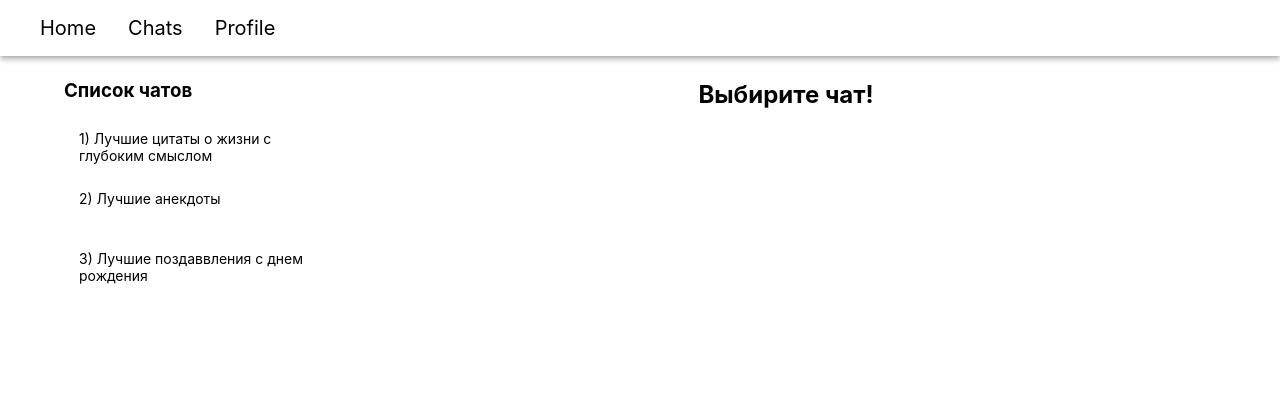
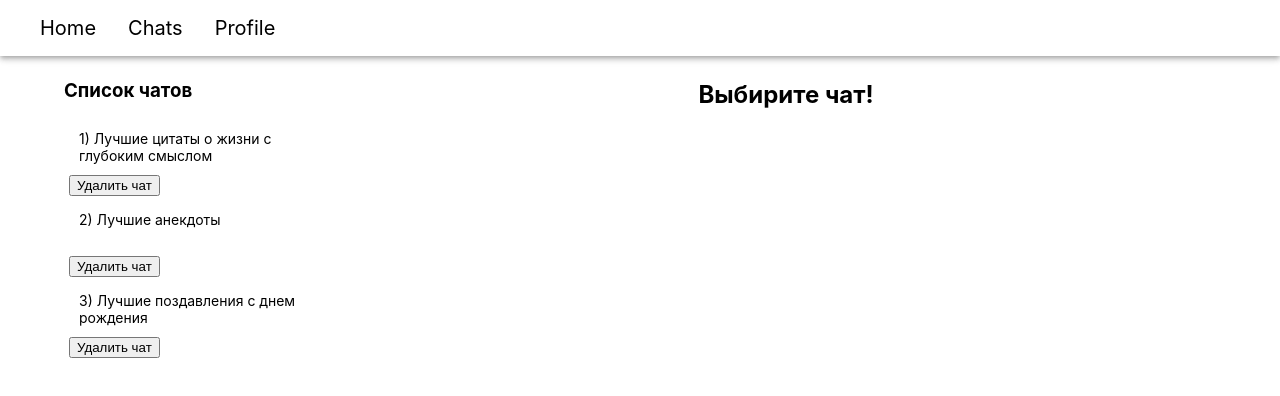
Before and after one commit to xIgor1982/react_geek_brains, a React (Create React App) app: page /chats in a window 1280 px wide. Shown: the top 396 px of the page. Built offline with nearby package versions, Linux system fonts and the light colour scheme.

Commit message:
Не пойму почему неправильно срабатывает кнопка удаления чата

```diff
--- a/src/App.css
+++ b/src/App.css
@@ -37,3 +37,12 @@ h1, h2 {
     width: 100%;
     height: 100%;
 }
+
+.btn-del-chat {
+    width: 100%;
+    margin-top: 5px;
+    margin-bottom: 5px;
+    padding: 5px;
+    border-radius: 5px;
+    outline: none;
+}
--- a/src/App.js
+++ b/src/App.js
@@ -10,8 +10,6 @@ import { store } from "./store";
 
 
 function App() {
-
-
     return (
         <Provider store={store}>
             <AppBar position="sticky" color='inherit' sx={{ mb: 0.5 }}>
--- a/src/Components/Buttons/ButtonAdd.jsx
+++ b/src/Components/Buttons/ButtonAdd.jsx
@@ -4,7 +4,7 @@ import { v4 as uuidv4 } from "uuid";
 import { AUTHORS } from "../../data/data";
 import SendIcon from '@mui/icons-material/Send';
 
-const ButtonAdd = ({ handleSendMessage, chatId }) => {
+const ButtonAdd = ({ handleAddMessage, chatId }) => {
     const [value, setValue] = useState('')
     const inputRef = useRef()
 
@@ -14,7 +14,7 @@ const ButtonAdd = ({ handleSendMessage, chatId }) => {
 
     const handleSubmit = (event) => {
         event.preventDefault()
-        handleSendMessage({
+        handleAddMessage({
             id: uuidv4(),
             text: value,
             author: AUTHORS.user
--- /dev/null
+++ b/src/Components/ChatList/ChatListItem.jsx
@@ -0,0 +1,27 @@
+import * as React from 'react';
+import { NavLink } from "react-router-dom";
+import { MY_STYLE } from "../../data/data";
+
+const ChatListItem = ({ number, chat, onDelete }) => {
+    const handleDeleteClick = () => {
+        console.log('удалить чат > ', chat.id)
+        onDelete(chat.id);
+      };
+
+    return (
+        <>
+            <NavLink
+                style={({ isActive }) =>
+                    (isActive ? MY_STYLE.colorBlockLinkActive : MY_STYLE.colorBlockLinkNotActive)
+                }
+                to={`/chats/${chat.id}`}
+                className='link-style-a'
+            >
+                {number}) {chat.name}
+            </NavLink>
+            <button onClick={handleDeleteClick}>Удалить чат</button>
+        </>
+    )
+}
+
+export default ChatListItem;
--- a/src/Components/ChatList/ChatsList.jsx
+++ b/src/Components/ChatList/ChatsList.jsx
@@ -1,23 +1,18 @@
-import {CHATS_LIST, MY_STYLE} from "../../data/data";
-import {NavLink} from "react-router-dom";
-import {v4 as uuidv4} from "uuid";
+import { v4 as uuidv4 } from "uuid";
+import ChatListItem from "./ChatListItem";
 
-export const ChatsList = () => {
+export const ChatsList = ({ chatList = [], onDelete }) => {
     return (
         <>
             <h3>Список чатов</h3>
             <ul className='link-style-ul'>
-                {CHATS_LIST.map((chat) => (
+                {chatList.map((chat, index) => (
                     <li className='link-style' key={uuidv4()}>
-                        <NavLink
-                            style={({isActive}) =>
-                                (isActive ? MY_STYLE.colorBlockLinkActive : MY_STYLE.colorBlockLinkNotActive)
-                            }
-                            to={`/chats/${chat.id}`}
-                            className='link-style-a'
-                        >
-                            {chat.name}
-                        </NavLink>
+                        <ChatListItem
+                            number={index + 1}
+                            chat={chat}
+                            onDelete={onDelete}
+                        />
                     </li>
                 ))}
             </ul>
--- a/src/Components/Chats/Chats.jsx
+++ b/src/Components/Chats/Chats.jsx
@@ -1,17 +1,18 @@
-import {Container, Grid} from "@mui/material";
-import {NavLink, Route, Routes, useParams, Navigate} from "react-router-dom";
-import {ChatsList} from "../ChatList/ChatsList";
-import {useCallback, useEffect, useRef, useState} from "react";
-import {ANSWER_BOT, AUTHORS, CHATS_LIST_INITIAL, TEXT_FIRST_LOAD} from "../../data/data";
-import {v4 as uuidv4} from "uuid";
+import { Container, Grid } from "@mui/material";
+import { useParams, Navigate } from "react-router-dom";
+import { ChatsList } from "../ChatList/ChatsList";
+import { useCallback, useEffect, useRef, useState } from "react";
+import { ANSWER_BOT, AUTHORS, CHATS_LIST_INITIAL, TEXT_FIRST_LOAD, CHATS_LIST } from "../../data/data";
+import { v4 as uuidv4 } from "uuid";
 import Messages from "../Message/Messages";
 
 const Chats = () => {
-    const {chatId} = useParams()
+    const { chatId } = useParams()
     const [messages, setMessages] = useState(CHATS_LIST_INITIAL)
+    const [chatList, setChatList] = useState(CHATS_LIST)
     const parentRef = useRef()
 
-    const handleSendMessage = useCallback(
+    const handleAddMessage = useCallback(
         (newMessage) => {
             setMessages((prevMessage) => ({
                 ...prevMessage,
@@ -21,6 +22,20 @@ const Chats = () => {
         [chatId]
     )
 
+    const handleDeleteChats = useCallback((idToDelete) => {
+        setChatList(
+            (prevChatList) => {
+                prevChatList.filter(({ id }) => id !== idToDelete)
+            })
+        setMessages((prevMessages) => {
+            const newMessages = {...prevMessages}
+            delete newMessages[idToDelete]
+
+            return newMessages
+        })
+    }, [])
+
+
     useEffect(() => {
         if (
             messages[chatId]?.length &&
@@ -28,7 +43,7 @@ const Chats = () => {
         ) {
             const timeout = setTimeout(
                 () =>
-                    handleSendMessage({
+                    handleAddMessage({
                         author: AUTHORS.bot,
                         text: ANSWER_BOT[Math.floor(Math.random() * ANSWER_BOT.length)],
                         id: uuidv4(),
@@ -37,7 +52,7 @@ const Chats = () => {
             )
             return () => clearTimeout(timeout)
         }
-    }, [messages, chatId])
+    }, [messages, chatId, handleAddMessage])
 
     if (chatId && !messages[chatId]) {
         return <Navigate replace to="/chats" />
@@ -47,19 +62,19 @@ const Chats = () => {
         <Container ref={parentRef}>
             <Grid container spacing={2}>
                 <Grid item xs={3}>
-                    <ChatsList/>
+                    <ChatsList chatList={chatList} onDelete={handleDeleteChats} />
                 </Grid>
                 <Grid item xs={9}>
-
                     {
-                        !chatId ?
+                        !chatId
+                            ?
                             <h2>{TEXT_FIRST_LOAD}</h2>
                             :
                             <>
                                 <h3>Список сообщений</h3>
                                 <Messages
                                     messages={messages[chatId]}
-                                    handleSendMessage={handleSendMessage}
+                                    handleAddMessage={handleAddMessage}
                                     chatId={chatId}
                                 />
                             </>
@@ -71,5 +86,3 @@ const Chats = () => {
 }
 
 export default Chats
-
-/*<Route path='chats/chat3' element={<Messages messages={messages} handleSendMessage={handleSendMessage} />} />*/
--- a/src/Components/Message/Messages.jsx
+++ b/src/Components/Message/Messages.jsx
@@ -2,14 +2,14 @@ import MessagesList from "./MessagesList";
 import {Box} from "@mui/material";
 import ButtonAdd from "../Buttons/ButtonAdd";
 
-const Messages = ({messages, handleSendMessage, chatId}) => {
+const Messages = ({messages, handleAddMessage, chatId}) => {
     return (
         <Box sx={{pb: 5}}>
             <MessagesList
                 messages={messages}
             />
             <ButtonAdd
-                handleSendMessage={handleSendMessage}
+                handleAddMessage={handleAddMessage}
                 chatId={chatId}
             />
         </Box>
--- a/src/data/data.js
+++ b/src/data/data.js
@@ -1,16 +1,24 @@
 import {v4 as uuidv4} from "uuid";
-
-const NAME_CHATS = {
-    chats1: 'chats1',
-    chats2: 'chats2',
-    chats3: 'chats3',
-    chats4: 'chats4',
-}
 
 export const AUTHORS = {
     user: 'user',
     bot: 'bot'
 }
+
+export const CHATS_LIST = [
+    {
+        name: 'Лучшие цитаты о жизни с глубоким смыслом',
+        id: 'chats1'
+    },
+    {
+        name: 'Лучшие анекдоты',
+        id: 'chats2'
+    },
+    {
+        name: 'Лучшие поздавления с днем рождения',
+        id: 'chats3'
+    },
+]
 
 export const CHATS_LIST_INITIAL = {
     chats1: [
@@ -73,8 +81,6 @@ export const CHATS_LIST_INITIAL = {
 
 }
 
-
-
 export const ANSWER_BOT = [
     `Если все сложилось не так, как вы ожидали, не расстраивайтесь. Божьи планы всегда лучше наших" (И.-В. Гёте).`,
     `В частности, сложившаяся структура организации требует анализа первоочередных требований.`,
@@ -89,21 +95,6 @@ export const ANSWER_BOT = [
     `В тот момент, когда вы подумаете, что выхода нет, вспомните о том, что вы продюсер своей жизни" (Джордж Карлин)`
 ]
 
-export const CHATS_LIST = [
-    {
-        name: '1) Лучшие цитаты о жизни с глубоким смыслом',
-        id: 'chats1'
-    },
-    {
-        name: '2) Лучшие анекдоты',
-        id: 'chats2'
-    },
-    {
-        name: '3) Лучшие поздаввления с днем рождения',
-        id: 'chats3'
-    },
-]
-
 export const TEXT_FIRST_LOAD = 'Выбирите чат!'
 
 export const MY_STYLE = {
```
